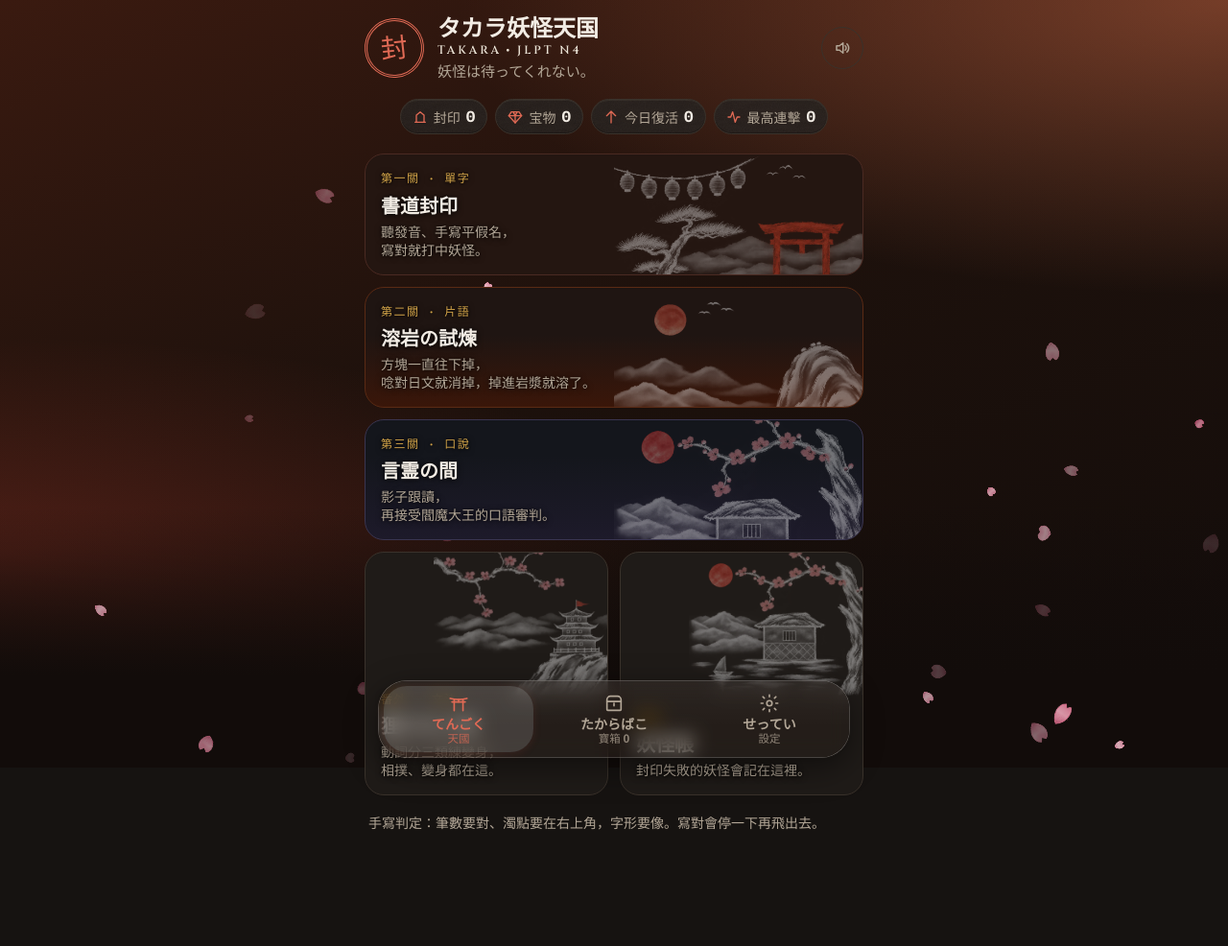
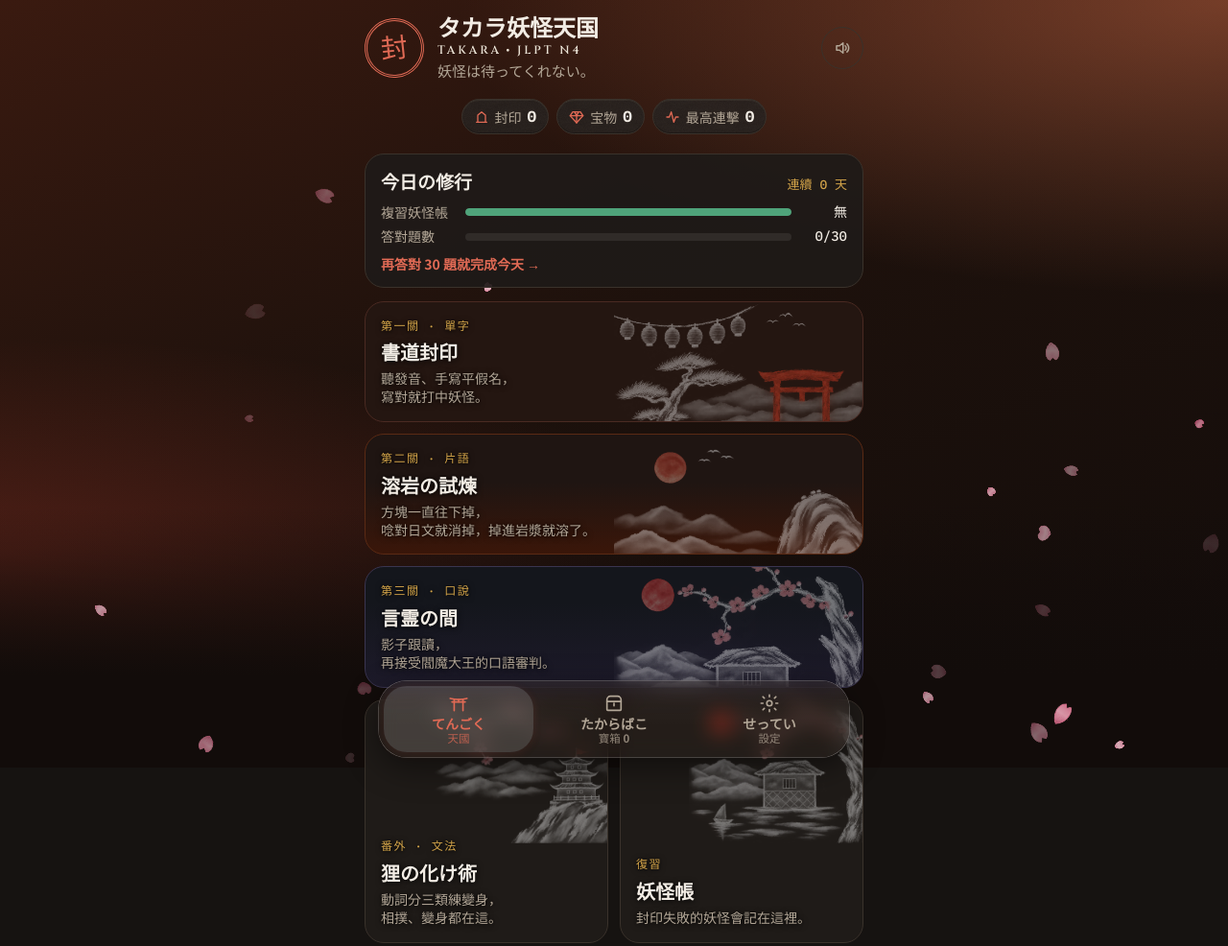
Before and after one commit to takara-nikki/yokai-paradise, a plain HTML site: page index.html in a window 1280 px wide. Shown: the top 986 px of the page at 96% size. Drawn offline with Linux system fonts and the light colour scheme; a web font is replaced by a local one.

Commit message:
首頁加「今日の修行」：每日複習＋答對目標、連續天數；妖怪帳有到期時置頂 (#1)
- 今日目標：先複習今天到期的妖怪（最多 10 隻），再答對 30 題
- 完成時蓋「修」章並累計連續天數
- 點修行卡直接進有到期妖怪的關卡
- 妖怪帳有到期時移到最上面並顯示數量
- 拿掉「今日復活」統計框（併入修行卡），底部內容不再被選單遮住


Claude-Session: https://claude.ai/code/session_01G1ENwkF9Edu3MSCL97KgFF

Co-authored-by: Claude <noreply@anthropic.com>

```diff
--- a/index.html
+++ b/index.html
@@ -65,6 +65,21 @@ h1 .en i{font-style:normal;font-size:.55em;margin:0 .7em;vertical-align:.25em;co
 .tile.stage2{background:linear-gradient(180deg,#1f1512 40%,#3a1609);border-color:#5a2a14}
 .tile.stage2 .wm{color:var(--lava);opacity:.3}
 .note{color:var(--dim);font-size:14px;margin:18px 4px 0}
+body[data-scr="s-home"] #s-home,body[data-scr="s-box"] #s-box,body[data-scr="s-set"] #s-set{padding-bottom:calc(110px + env(safe-area-inset-bottom,0px))}
+.daily{display:block;width:100%;text-align:left;margin:0 0 14px;padding:14px 16px;border-radius:20px;background:color-mix(in srgb,var(--panel) 92%,transparent);border:1px solid var(--line)}
+.daily.done{border-color:color-mix(in srgb,var(--gold) 60%,transparent)}
+.daily .dh{display:flex;justify-content:space-between;align-items:baseline;margin-bottom:8px}
+.daily .dh b{font-family:var(--fb);font-size:19px}
+.daily .dh span{font-family:var(--fm);font-size:13px;color:var(--gold)}
+.daily .dr{display:grid;grid-template-columns:5.6em 1fr 3.4em;align-items:center;gap:10px;font-size:14px;color:var(--dim);margin:5px 0}
+.daily .dr em{font-style:normal;font-family:var(--fm);text-align:right;color:var(--ink);font-variant-numeric:tabular-nums}
+.daily .bar{display:block;height:8px;border-radius:99px;background:rgba(255,255,255,.08);overflow:hidden}
+.daily .bar u{display:block;height:100%;width:0;border-radius:99px;background:var(--accent);transition:width .5s var(--ease)}
+.daily .dr.ok .bar u{background:var(--ok)}
+.daily p{margin:8px 0 0;font-size:14px;color:var(--accent);font-weight:700}
+.daily.done p{color:var(--gold)}
+.tile.hot{order:-1;grid-column:span 2;aspect-ratio:auto;min-height:110px;border-color:var(--accent);box-shadow:0 0 0 1px var(--accent) inset}
+.tile.hot .no::after{content:attr(data-n);margin-left:8px;padding:1px 8px;border-radius:99px;background:var(--accent);color:#fff;letter-spacing:0}
 /* HUD */
 .hud{display:flex;justify-content:space-between;align-items:center;gap:8px;font-family:var(--fm);font-size:14px;color:var(--dim);flex:0 0 auto}
 .hp{display:flex;gap:4px}
@@ -643,16 +658,21 @@ body[data-scr="s-home"] .ytabs,body[data-scr="s-box"] .ytabs,body[data-scr="s-se
   <div class="pills">
     <span class="pill"><svg viewBox="0 0 24 24"><path d="M4 20h16M6 20V9l6-5 6 5v11"/></svg>封印 <b id="st-sealed">0</b></span>
     <span class="pill"><svg viewBox="0 0 24 24"><use href="#i-gem"/></svg>宝物 <b id="st-gems">0</b></span>
-    <span class="pill"><svg viewBox="0 0 24 24"><path d="M12 3v18M5 10l7-7 7 7"/></svg>今日復活 <b id="st-due">0</b></span>
     <span class="pill"><svg viewBox="0 0 24 24"><path d="M3 12h4l3-8 4 16 3-8h4"/></svg>最高連擊 <b id="st-combo">0</b></span>
   </div>
+  <button class="daily" id="daily" onclick="dailyGo()">
+    <div class="dh"><b>今日の修行</b><span id="dy-stk">連續 0 天</span></div>
+    <div class="dr" id="dy-r1"><span>複習妖怪帳</span><i class="bar"><u id="dy-rb"></u></i><em id="dy-rv">0/0</em></div>
+    <div class="dr" id="dy-r2"><span>答對題數</span><i class="bar"><u id="dy-ob"></u></i><em id="dy-ov">0/30</em></div>
+    <p id="dy-hint"></p>
+  </button>
   <div class="allclr" id="allclr" hidden><i class="stp big">合格</i><span>全部の関門を突破！<small>全部破關，N4 合格の道が開いた</small></span></div>
   <div class="tiles">
     <button class="tile stage1" onclick="gIntro('startBattle')"><img class="scene" src="img/matsuri.webp" alt=""><span class="wm">書</span><span class="no">第一關 · 單字</span><h2>書道封印<i class="stp" data-k="seal" hidden></i></h2><p>聽發音、手寫平假名，<br>寫對就打中妖怪。</p></button>
     <button class="tile stage2" onclick="gIntro('startLava')"><img class="scene" src="img/cave.webp" alt=""><span class="wm">溶</span><span class="no">第二關 · 片語</span><h2>溶岩の試煉<i class="stp" data-k="lava" hidden></i></h2><p>方塊一直往下掉，<br>唸對日文就消掉，掉進岩漿就溶了。</p></button>
     <button class="tile stage3" onclick="{const t=document.getElementById('jd-lvtag');if(t)t.textContent=JD_LV[(META.jdLv||1)-1];go('s-koto')}"><img class="scene" src="img/bunko.webp" alt=""><span class="wm">言</span><span class="no">第三關 · 口說</span><h2>言霊の間<i class="stp" data-k="koto" hidden></i></h2><p>影子跟讀，<br>再接受閻魔大王的口語審判。</p></button>
     <button class="tile" onclick="go('s-vsel')"><img class="scene" src="img/castle.webp" alt=""><span class="wm">化</span><span class="no">番外 · 文法</span><h2>狸の化け術<i class="stp" data-k="extra" hidden></i></h2><p>動詞分三類練變身，<br>相撲、變身都在這。</p></button>
-    <button class="tile" onclick="showGrave()"><img class="scene" src="img/bunko.webp" alt=""><span class="wm">帳</span><span class="no">復習</span><h2>妖怪帳</h2><p id="grave-sub">封印失敗的妖怪會記在這裡。</p></button>
+    <button class="tile" id="graveTile" onclick="showGrave()"><img class="scene" src="img/bunko.webp" alt=""><span class="wm">帳</span><span class="no">復習</span><h2>妖怪帳</h2><p id="grave-sub">封印失敗的妖怪會記在這裡。</p></button>
   </div>
   <p class="note">手寫判定：筆數要對、濁點要在右上角，字形要像。寫對會停一下再飛出去。</p>
 </section>
@@ -950,7 +970,24 @@ function load(){try{SRS=JSON.parse(localStorage.getItem('fu_srs')||'{}');META=Ob
 function save(){try{achCheck()}catch(e){}try{localStorage.setItem('fu_srs',JSON.stringify(SRS));localStorage.setItem('fu_meta',JSON.stringify(META))}catch(e){}}
 const today=()=>new Date().toLocaleDateString('sv');
 function addDays(n){const d=new Date();d.setDate(d.getDate()+n);return d.toLocaleDateString('sv')}
-function mark(key,ok){const r=SRS[key]||{lv:0,seen:0,wrong:0};r.seen++;if(ok){r.lv=Math.min(r.lv+1,GAP.length-1);r.due=addDays(GAP[r.lv])}else{r.lv=0;r.wrong++;r.due=addDays(1)}SRS[key]=r;save()}
+/* 今日の修行：先複習到期的妖怪，再答對 DAY_OK 題 */
+const DAY_OK=30,REV_CAP=10;
+function dayGet(){const T=today();let d=META.day;if(!d||d.d!==T){d=META.day={d:T,ok:0,rev:0,need:Math.min(dueCount(),REV_CAP)}}return d}
+function dayDone(d){return d.ok>=DAY_OK&&d.rev>=d.need}
+function stkNow(){const s=META.stk;return s&&(s.last===today()||s.last===addDays(-1))?s.n:0}
+function dayTick(key,ok){const d=dayGet(),r=SRS[key];if(r&&r.wrong>0&&r.due<=d.d)d.rev++;if(ok)d.ok++;
+  if(!d.done&&dayDone(d)){d.done=1;const s=META.stk||{n:0,last:''};s.n=s.last===addDays(-1)?s.n+1:s.last===d.d?s.n:1;s.last=d.d;META.stk=s;META.stkBest=Math.max(META.stkBest||0,s.n);setTimeout(()=>{try{FX.stamp('修',{cls:'big',top:'30%'})}catch(e){}toast(`今日の修行 完成！連續 ${s.n} 天`)},900)}}
+function dueKind(){const T=today(),d=k=>SRS[k]&&SRS[k].wrong>0&&SRS[k].due<=T;if(VOCAB.some(w=>d(wKey(w))))return 'w';if(PHRASES.some(p=>d(pKey(p))))return 'p';if(VERBS.some(v=>d('v:'+v.d)))return 'v';return ''}
+function dailyGo(){const d=dayGet(),k=d.rev<d.need?dueKind():'';
+  if(k==='w'){pendClear('w');gIntro('startBattle')}else if(k==='p'){pendClear('p');gIntro('startLava')}else if(k==='v')go('s-vsel');else gIntro('startBattle')}
+function paintDaily(){const d=dayGet(),due=dueCount(),pct=(a,b)=>b?Math.min(100,a/b*100):100,rDone=d.rev>=d.need,oDone=d.ok>=DAY_OK;
+  document.getElementById('dy-stk').textContent=`連續 ${stkNow()} 天`;
+  document.getElementById('dy-rv').textContent=d.need?`${Math.min(d.rev,d.need)}/${d.need}`:'無';document.getElementById('dy-rb').style.width=pct(d.rev,d.need)+'%';document.getElementById('dy-r1').classList.toggle('ok',rDone);
+  document.getElementById('dy-ov').textContent=`${Math.min(d.ok,DAY_OK)}/${DAY_OK}`;document.getElementById('dy-ob').style.width=pct(d.ok,DAY_OK)+'%';document.getElementById('dy-r2').classList.toggle('ok',oDone);
+  document.getElementById('daily').classList.toggle('done',!!d.done);
+  document.getElementById('dy-hint').textContent=d.done?(due?`修行完成！還有 ${due} 隻在復活，想多練就點這裡 →`:'修行完成，明天見！想多練就點這裡 →'):!rDone?`先複習：還有 ${d.need-d.rev} 隻妖怪今天復活 →`:`再答對 ${DAY_OK-d.ok} 題就完成今天 →`;
+  const t=document.getElementById('graveTile');t.classList.toggle('hot',due>0);t.querySelector('.no').dataset.n=due?`${due} 隻復活中`:''}
+function mark(key,ok){try{dayTick(key,ok)}catch(e){}const r=SRS[key]||{lv:0,seen:0,wrong:0};r.seen++;if(ok){r.lv=Math.min(r.lv+1,GAP.length-1);r.due=addDays(GAP[r.lv])}else{r.lv=0;r.wrong++;r.due=addDays(1)}SRS[key]=r;save()}
 const shuffle=a=>a.map(x=>[Math.random(),x]).sort((p,q)=>p[0]-q[0]).map(p=>p[1]);
 const k2hR=t=>t.replace(/[\u30a1-\u30f6]/g,c=>String.fromCharCode(c.charCodeAt(0)-96));
 function rbx(k,r){if(!r||!/[㐀-鿿々]/.test(k))return k;const segs=k.match(/[㐀-鿿々〆ヶ]+|[^㐀-鿿々〆ヶ]+/g);const esc=x=>x.replace(/[.*+?^${}()|[\]\\]/g,'\\$&');
@@ -1121,7 +1158,7 @@ function clrCheck(){if(META.shWin&&META.jdLong)clrSet('koto');if(META.kappaWin&&
 function clrPaint(){const nw=META.clrNew||[];document.querySelectorAll('.stp[data-k]').forEach(e=>{const k=e.dataset.k,on=!!(META.clr||{})[k];e.hidden=!on;e.textContent=CLR_TXT[k];e.classList.toggle('pop',on&&nw.includes(k))});document.getElementById('allclr').hidden=!CLR_KEYS.every(k=>(META.clr||{})[k])}
 function clrCelebrate(){const n=META.clrNew||[];if(!n.length)return;META.clrNew=[];const all=CLR_KEYS.every(k=>(META.clr||{})[k])&&!META.clrAll;if(all)META.clrAll=1;save();
   try{FX.stamp(CLR_TXT[n[0]],{cls:'big'})}catch(e){}if(all)setTimeout(()=>{try{FX.stamp('合格',{cls:'big',top:'48%'});FX.confettiPetals&&0}catch(e){}},1800)}
-function refreshHome(){clrCheck();clrPaint();setTimeout(clrCelebrate,600);document.getElementById('st-sealed').textContent=META.sealed;document.getElementById('st-gems').textContent=META.gems;document.getElementById('st-due').textContent=dueCount();document.getElementById('st-combo').textContent=META.best;
+function refreshHome(){clrCheck();clrPaint();setTimeout(clrCelebrate,600);document.getElementById('st-sealed').textContent=META.sealed;document.getElementById('st-gems').textContent=META.gems;try{paintDaily()}catch(e){}document.getElementById('st-combo').textContent=META.best;
   const g=Object.values(SRS).filter(r=>r.wrong>0).length;document.getElementById('grave-sub').textContent=g?`帳上記著 ${g} 隻，${dueCount()} 隻今天復活。`:'封印失敗的妖怪會記在這裡。'}
 let toastT;function toast(t){const e=document.getElementById('toast');e.textContent=t;e.classList.add('on');clearTimeout(toastT);toastT=setTimeout(()=>e.classList.remove('on'),1600)}
 const HEART=on=>`<svg viewBox="0 0 24 24" class="${on?'':'off'}" stroke-width="2"><path d="M12 20s-7-4.5-7-10a4 4 0 0 1 7-2.5A4 4 0 0 1 19 10c0 5.5-7 10-7 10z"/></svg>`;
```
